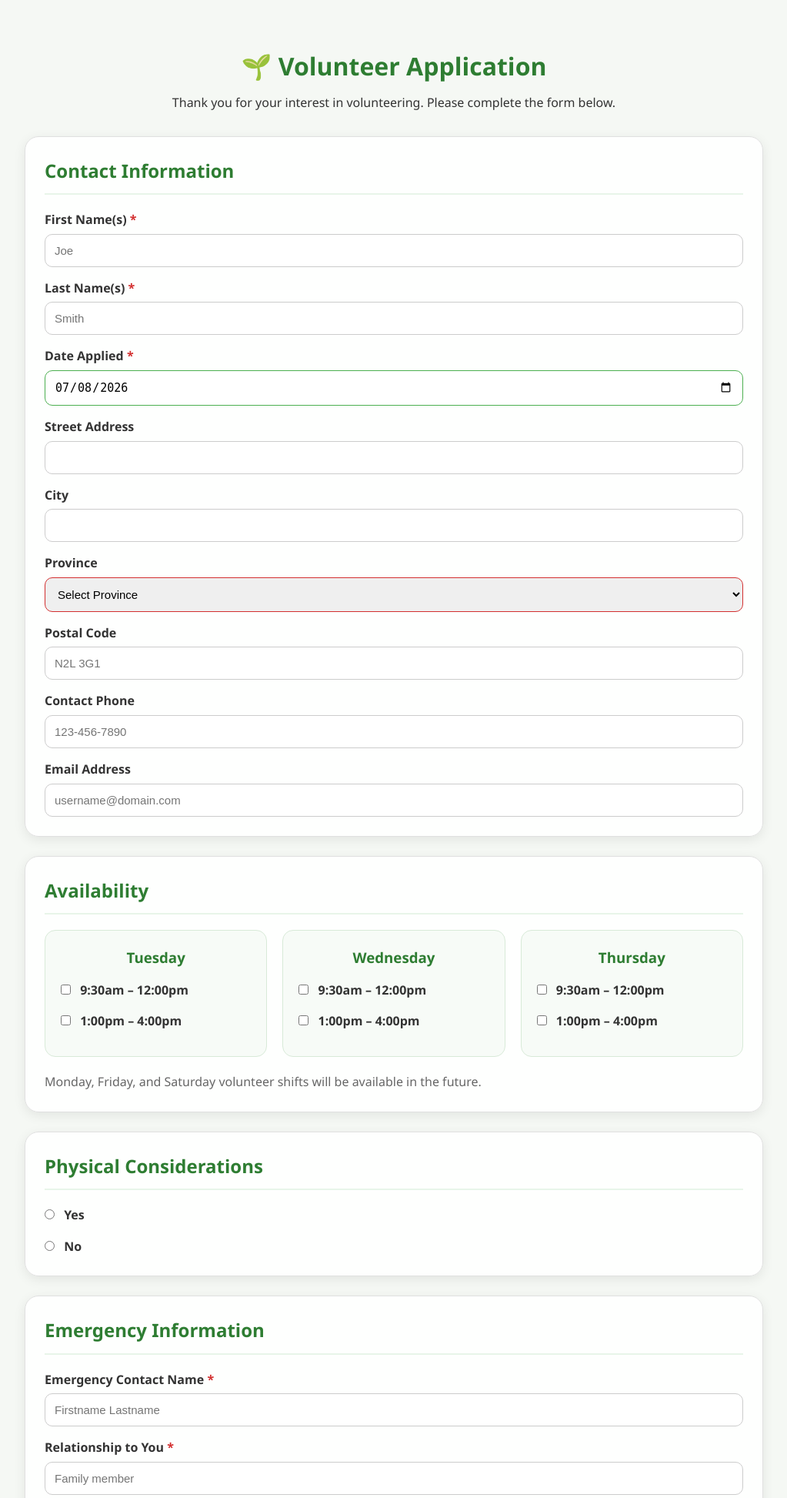
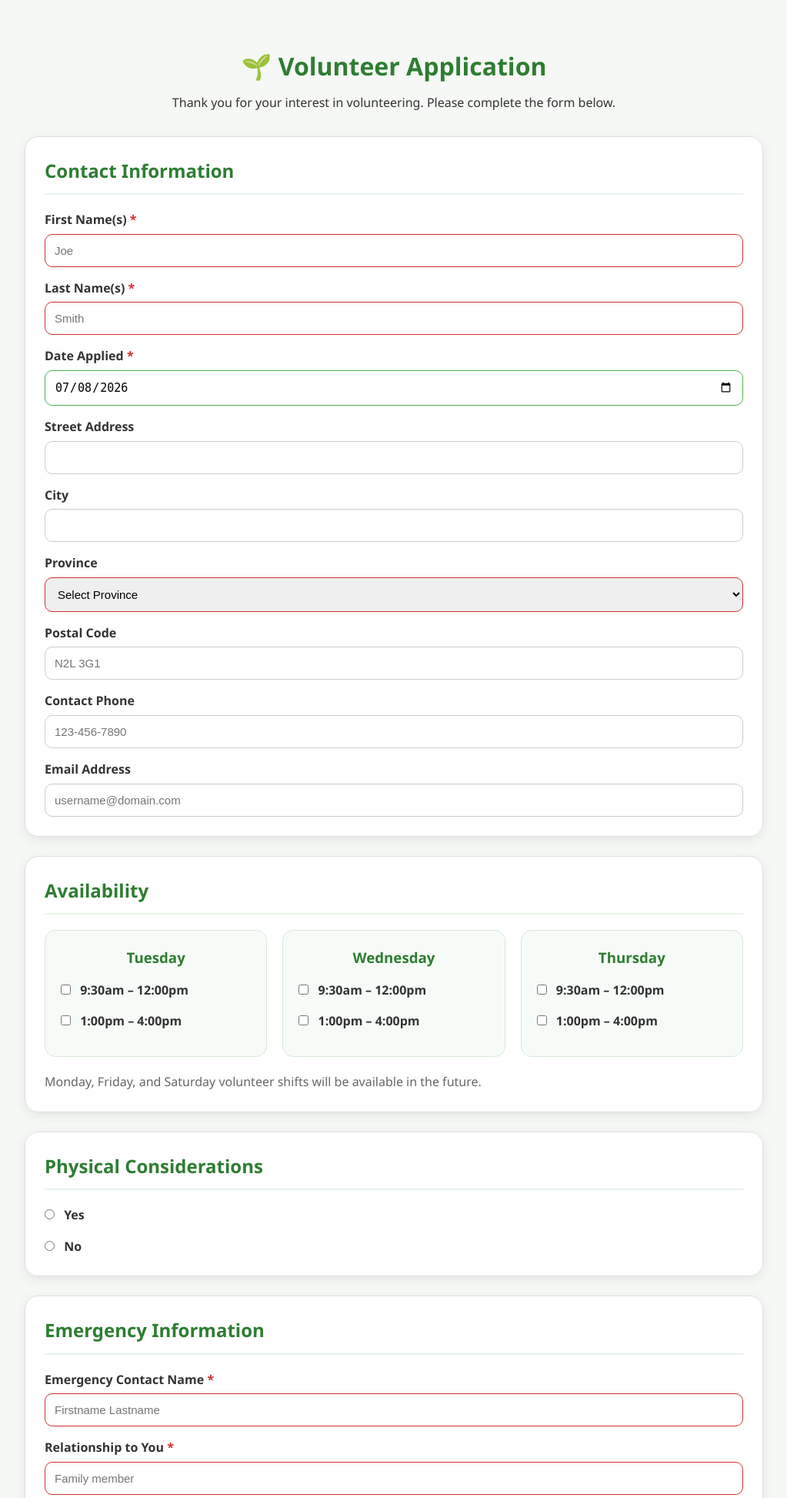
Before and after one commit to chaslinux/volunteer-db, a PHP site: page /volunteer_form.php in a window 1280 px wide. Shown: the top 1946 px of the page at 77% size, without its empty margins (128-1151 px from the left). Run offline with PHP 8.4, Linux system fonts and the light colour scheme.

Commit message:
Adjust styles now that placeholder is in some of the required fields.

```diff
--- a/styles.css
+++ b/styles.css
@@ -353,12 +353,8 @@ select:focus:invalid
 
 /* Don't show invalid styling before the user types */
 
-input:placeholder-shown
-{
-    border-color: #ccc;
-}
-
-textarea:placeholder-shown
+input:not(:required):placeholder-shown,
+textarea:not(:required):placeholder-shown
 {
     border-color: #ccc;
 }
```
